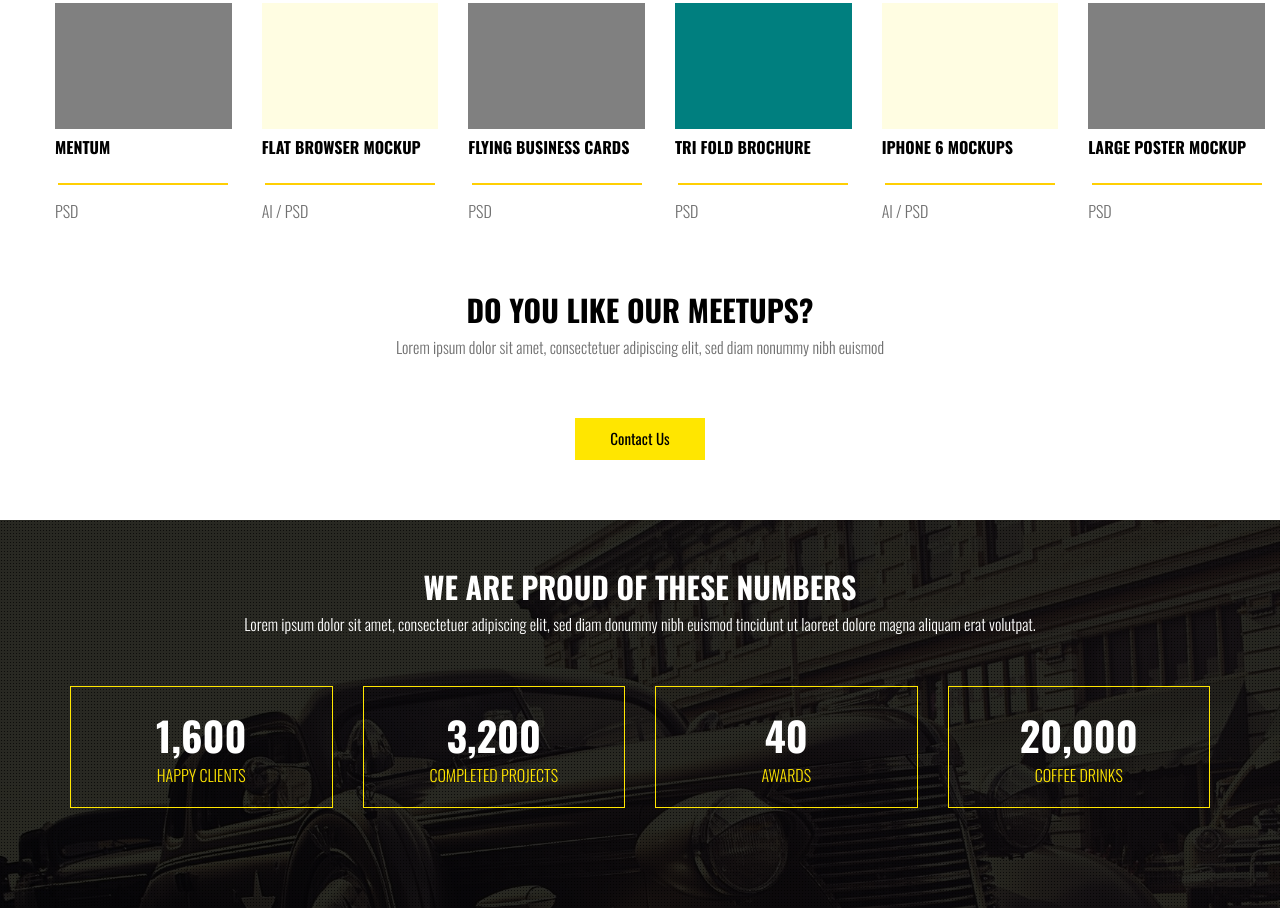
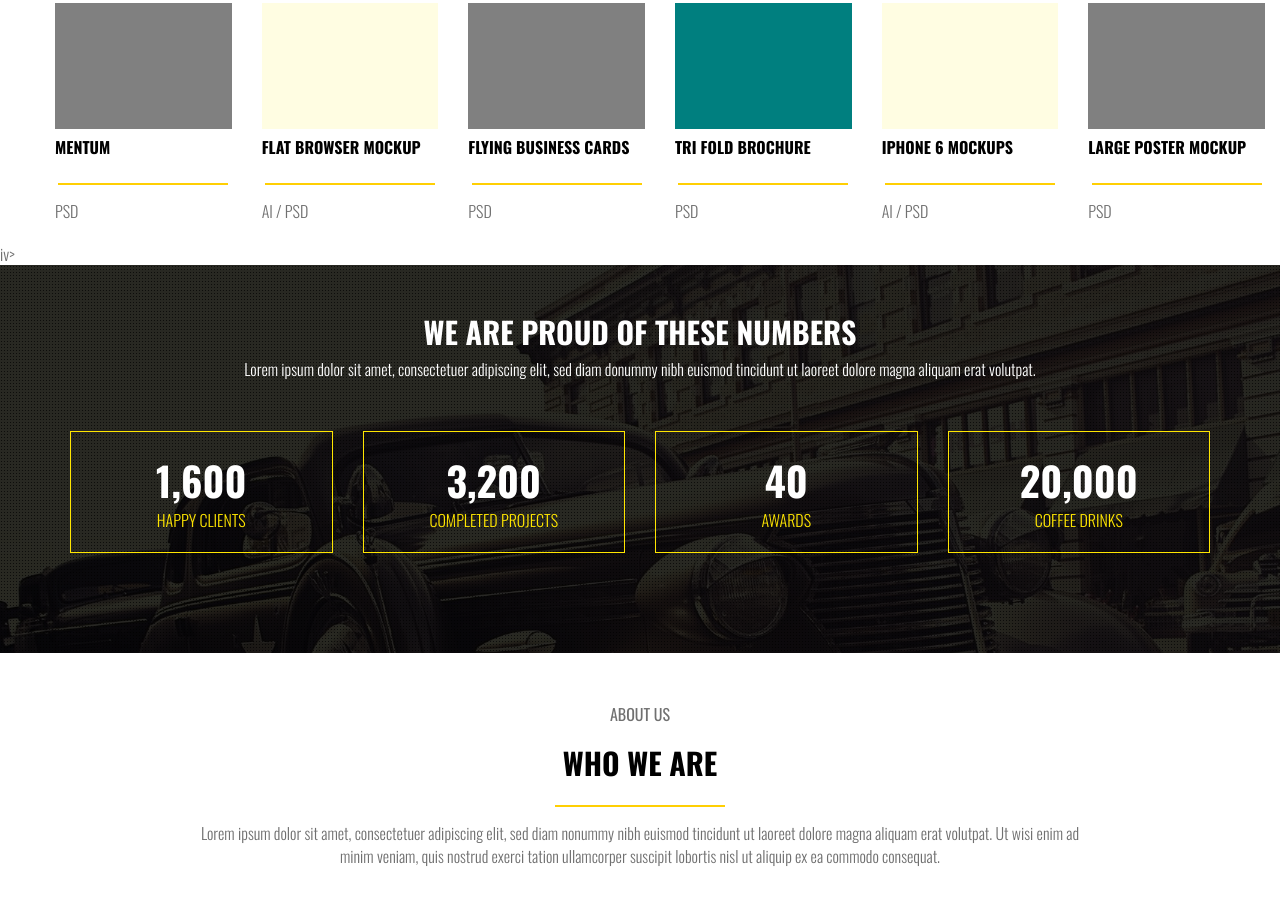
Before and after one commit to FrankBeatrice/Raspberry-Pi-Hub, a plain HTML site: page index.html in a window 1280 px wide. Shown: the part 2424-3339 px from the top of the page. Drawn offline with nearby package versions, Linux system fonts and the light colour scheme; files whose address does not match are found by name.

Commit message:
commented out some code for meetups

```diff
--- a/index.html
+++ b/index.html
@@ -331,14 +331,14 @@
 					</li>
 				</ul>
 			</div>
-			<div class="container">
+<!-- 			<div class="container">
 				<div class="heading">
 					<h1>Do you like our meetups?</h1>
 					<p>Lorem ipsum dolor sit amet, consectetuer adipiscing elit, sed diam nonummy nibh euismod</p>
 				</div>
 				<div style="text-align:center; margin-bottom: 50px">
 					<a href="#contact" class="btn btn-primary">Contact Us</a>
-				</div>
+				</d -->iv>
 			</div>
 			<div class="branded-section numbers">
 				<div class="masked">
```
